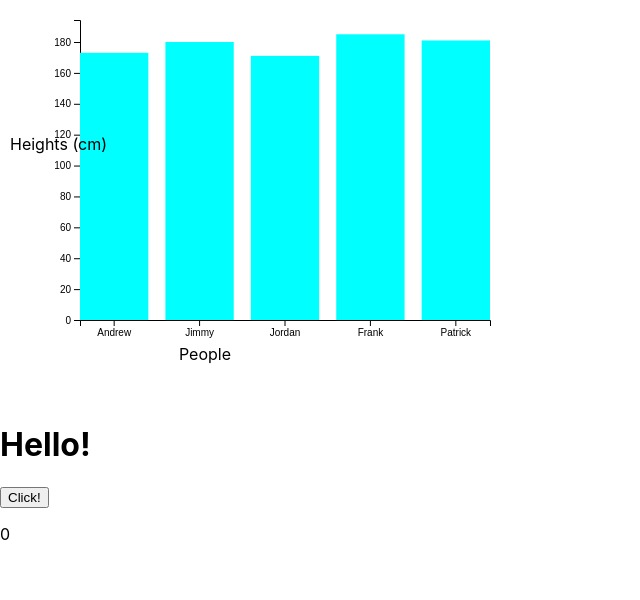
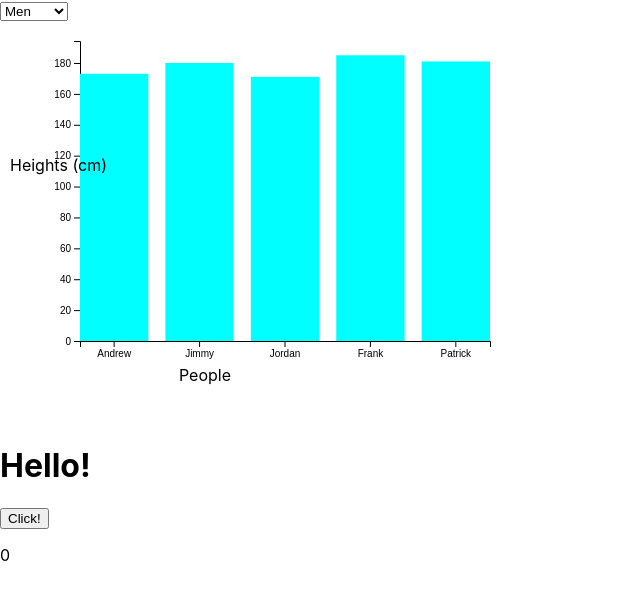
Before and after one commit to achristie/d3-react, a Next.js app: page /home in a window 1280 px wide. Shown: the top 600 px of the page, without its empty margins (0-640 px from the left). Built offline with nearby package versions, Linux system fonts and the light colour scheme.

Commit message:
section 4

```diff
--- a/ChartWrapper.js
+++ b/ChartWrapper.js
@@ -11,16 +11,28 @@ import D3Chart from "./D3Chart";
 const ChartWrapper = () => {
   const chartArea = useRef(null);
   const [chart, setChart] = useState(null);
+  const [gender, setGender] = useState("male");
 
   useEffect(() => {
+    console.log("called");
     if (!chart) {
       setChart(new D3Chart(chartArea.current));
     } else {
+      chart.update(gender);
       // chart.update();
     }
-  }, [chart]);
+  }, [gender]);
 
-  return <div className="chart-area" ref={chartArea}></div>;
+  return (
+    <>
+      <select value={gender} onChange={(e) => setGender(e.target.value)}>
+        <option value="male">Men</option>
+        <option value="female">Women</option>
+      </select>
+
+      <div className="chart-area" ref={chartArea}></div>
+    </>
+  );
 };
 
 export default ChartWrapper;
--- a/D3Chart.js
+++ b/D3Chart.js
@@ -41,13 +41,11 @@ export default class D3Chart {
 
     d3.json("./api/test").then((data) => {
       this.data = data;
-      let gender = ["male", "female"];
-      let count = 1;
-      this.update(gender[0]);
-      d3.interval(() => {
-        this.update(gender[count % 2]);
-        count++;
-      }, 2000);
+      this.update("male");
+      // d3.interval(() => {
+      //   this.update(gender[count % 2]);
+      //   count++;
+      // }, 2000);
     });
   }
 
```
